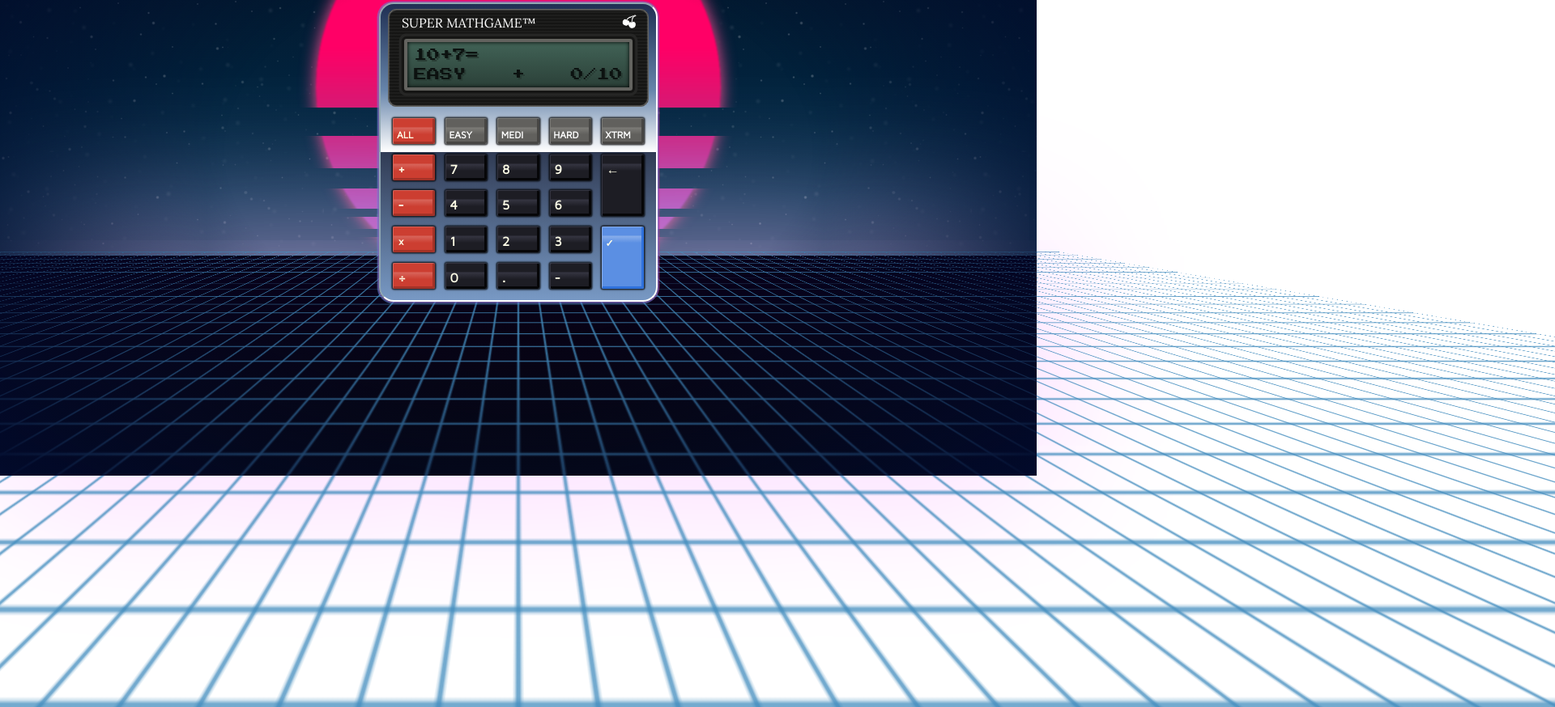
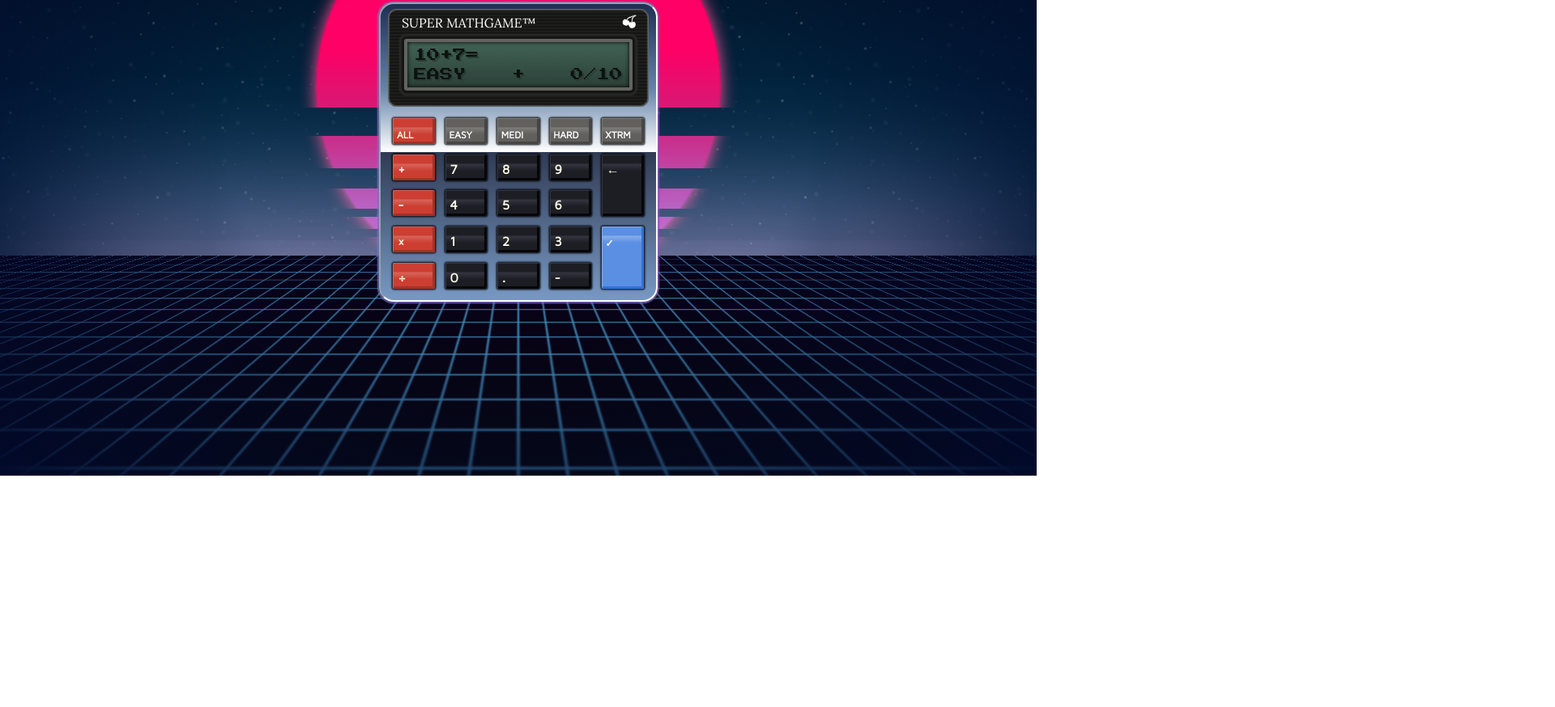
Before and after one commit to TatuArvela/Super-Mathgame, a website built with Parcel: page src/index.html in a window 1280 px wide. Shown: the part 212-1086 px from the top of the page at 81% size, 1920 px wide, since content can reach past the window. After the commit the page ends 800 px from the top, so only its background shows below. Built offline with nearby package versions, Linux system fonts and the light colour scheme.

Commit message:
Improve background scrolling

```diff
--- a/src/index.html
+++ b/src/index.html
@@ -10,8 +10,9 @@
 <body>
 <div class="background__sky"></div>
 <div class="background__sun"></div>
-<div class="background__ground"></div>
-<div class="background__grid"></div>
+<div class="background__ground">
+    <div class="background__grid"></div>
+</div>
 <div class="background__filter"></div>
 
 <div class="case">
--- a/src/sass/background.scss
+++ b/src/sass/background.scss
@@ -86,6 +86,7 @@
     background: linear-gradient(#08021c, #070609);
     z-index: 3;
     box-shadow: 0 0 200px #fac8ff;
+    overflow: hidden;
   }
 
   &__grid {
@@ -107,7 +108,7 @@
       );
     background-position-y: 0;
     bottom: -30%;
-    height: 100%;
+    height: 200%;
     left: 0;
     margin-left: -50%;
     position: absolute;
```
Also changed, not shown: docs/index.html (+2 -2 lines), 2 other files.
